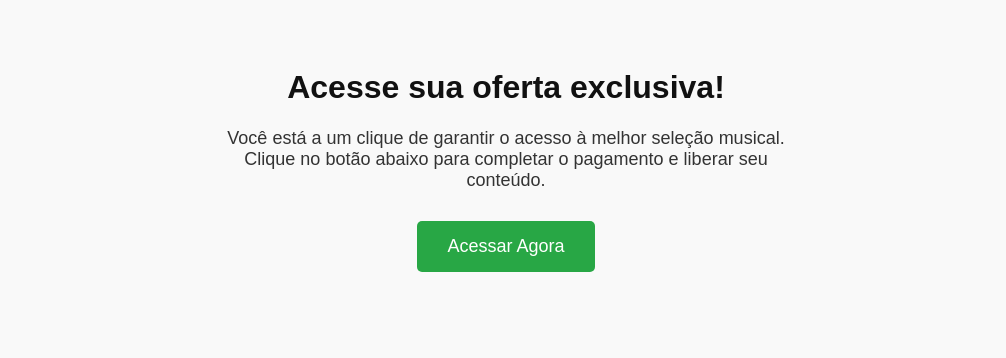
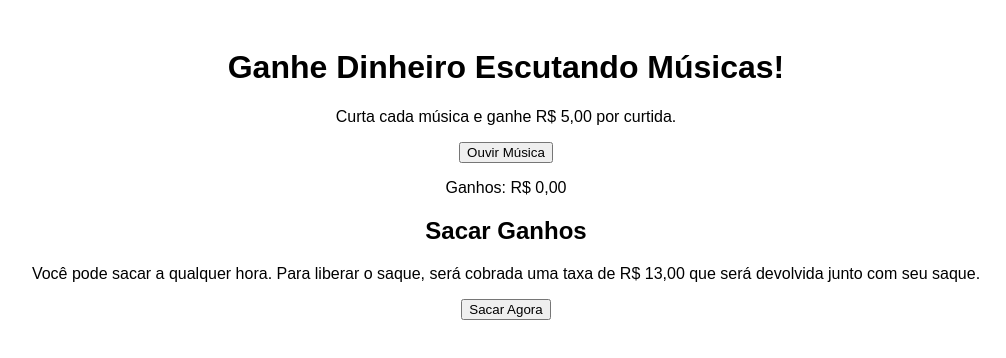
Before and after one commit to walyson1212/Musicav1, a plain HTML site: page index.html in a window 1280 px wide. Shown: the whole page, without its empty margins (134-1140 px from the left). Drawn offline with Linux system fonts and the light colour scheme.

Commit message:
Update index.html

```diff
--- a/index.html
+++ b/index.html
@@ -1,29 +1,31 @@
 <!DOCTYPE html>
 <html lang="pt-BR">
 <head>
-  <meta charset="UTF-8">
-  <meta name="viewport" content="width=device-width, initial-scale=1.0">
-  <title>Oferta Especial</title>
-  <style>
-    body { font-family: Arial, sans-serif; text-align: center; background: #f9f9f9; padding: 40px; }
-    h1 { color: #111; }
-    p { font-size: 18px; color: #333; max-width: 600px; margin: auto; }
-    a.botao {
-      display: inline-block;
-      margin-top: 30px;
-      padding: 15px 30px;
-      font-size: 18px;
-      background-color: #28a745;
-      color: white;
-      text-decoration: none;
-      border-radius: 5px;
+  <meta charset="UTF-8" />
+  <meta name="viewport" content="width=device-width, initial-scale=1.0"/>
+  <title>Ganhe Escutando</title>
+</head>
+<body style="font-family: Arial; text-align: center; padding: 20px;">
+  <h1>Ganhe Dinheiro Escutando Músicas!</h1>
+  <p>Curta cada música e ganhe R$ 5,00 por curtida.</p>
+  <button onclick="ouvirMusica()">Ouvir Música</button>
+  <p id="ganhos">Ganhos: R$ 0,00</p>
+
+  <h2>Sacar Ganhos</h2>
+  <p>Você pode sacar a qualquer hora. Para liberar o saque, será cobrada uma taxa de R$ 13,00 que será devolvida junto com seu saque.</p>
+  <button onclick="sacar()">Sacar Agora</button>
+
+  <script>
+    let ganhos = 0;
+    function ouvirMusica() {
+      ganhos += 5;
+      document.getElementById("ganhos").innerText = "Ganhos: R$ " + ganhos.toFixed(2).replace(".", ",");
     }
-    a.botao:hover { background-color: #218838; }
-  </style>
-</head>
-<body>
-  <h1>Acesse sua oferta exclusiva!</h1>
-  <p>Você está a um clique de garantir o acesso à melhor seleção musical. Clique no botão abaixo para completar o pagamento e liberar seu conteúdo.</p>
-  <a class="botao" href="https://go.pepperpay.com.br/ennrj" target="_blank">Acessar Agora</a>
+
+    function sacar() {
+      alert("Para liberar o saque, clique no botão abaixo e pague R$ 13,00 pela Pepper. Você receberá o valor + seus ganhos!");
+      window.location.href = "https://pay.kiwify.com.br/SEU-LINK-DA-PEPPER";
+    }
+  </script>
 </body>
 </html>
```
